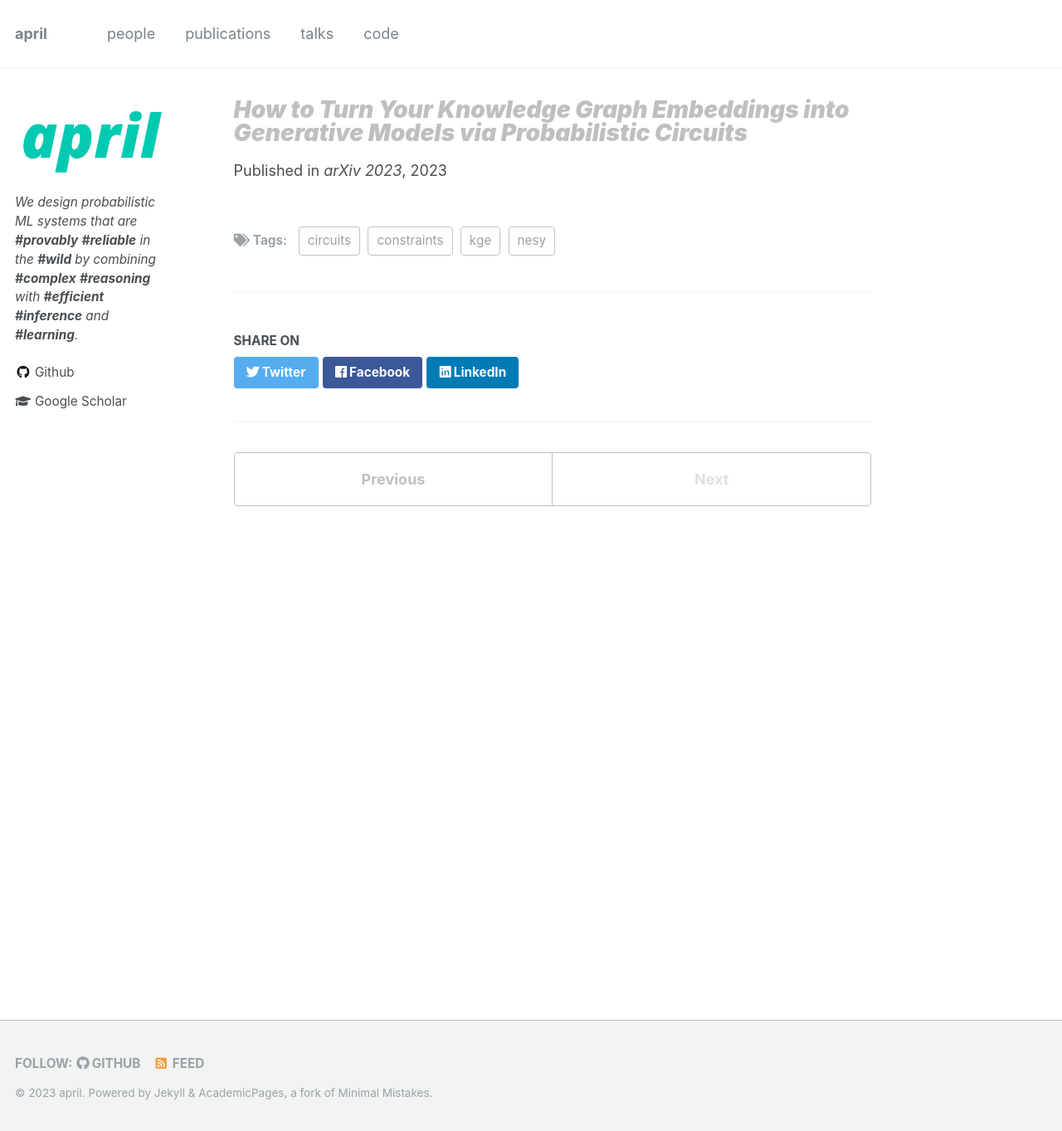
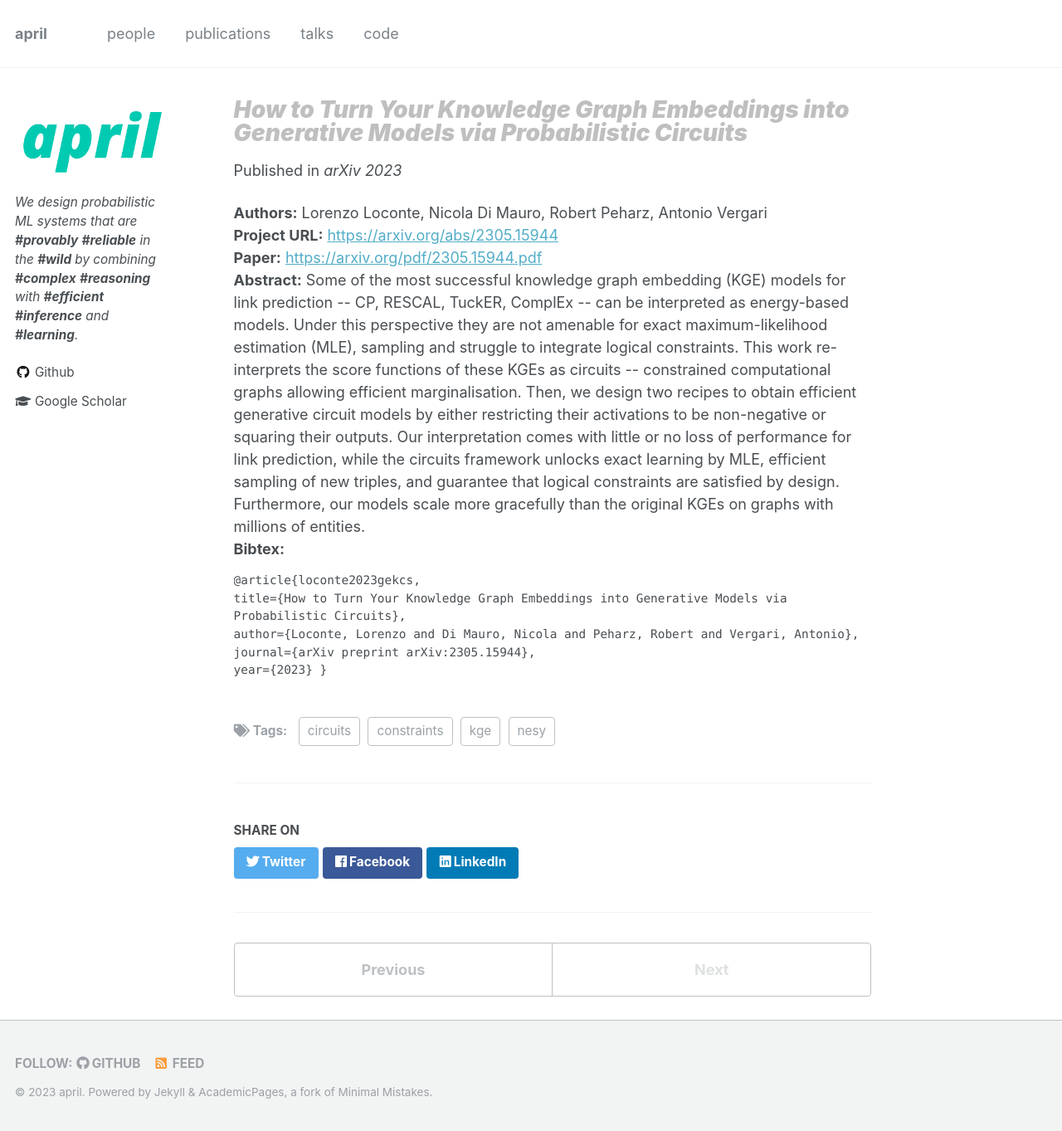
Before and after one commit to april-tools/april-tools.github.io, a Jekyll site: the page built from _publications/loconte2023gekcs.md, in a window 1280 px wide and 1363 px high. Shown: the whole window at 83% size. Built offline with Jekyll 4.4.1, drawn with Linux system fonts in a browser that asks for light colours; nearby versions of some CDN libraries.

Commit message:
Initial support full project pages

```diff
--- a/_layouts/single.html
+++ b/_layouts/single.html
@@ -37,20 +37,34 @@ layout: default
         {% if page.collection == 'teaching' %}
           <p> {{ page.type }}, <i>{{ page.venue }}</i>, {{ page.date | default: "1900-01-01" | date: "%Y" }} </p>
         {% elsif page.venue and page.date %}
-          <p>Published in <i>{{ page.venue }}</i>, {{ page.date | default: "1900-01-01" | date: "%Y" }} </p>
+          <p>Published in <i>{{ page.venue }}</i> </p>
         {% elsif page.date %}
           <p class="page__date"><strong><i class="fa fa-fw fa-calendar" aria-hidden="true"></i> {{ site.data.ui-text[site.locale].date_label | default: "Published:" }}</strong> <time datetime="{{ page.date | date_to_xmlschema }}">{{ page.date | default: "1900-01-01" | date: "%B %d, %Y" }}</time></p>
         {% endif %}
 
 
-        {% if page.citation and page.paperurl %}
+        <!-- {% if page.citation and page.paperurl %}
           <p>Recommended citation: {{ page.citation }} <a href="{{ page.paperurl }}"><u>{{ page.paperurl }}</u></a></p>
         {% elsif page.citation %}
           <p>Recommended citation: {{ page.citation }} </p>
-        {% endif %}
+        {% endif %} -->
 
         </header>
       {% endunless %}
+
+      <div class="paper-attr"><b>Authors:</b> {{page.authors}}</div>
+      <div class="paper-attr"><b>Project URL:</b> <a href="{{page.paperurl}}">{{page.paperurl}}</a></div>
+      {% if page.supplemental %}
+        <div class="paper-attr"><b>Main paper:</b> <a href="{{page.pdf}}">{{page.pdf}}</a></div>
+        <div class="paper-attr"><b>Supplemental:</b> <a href="{{page.supplemental}}">{{page.supplemental}}</a></div>
+      {% else %}
+        <div class="paper-attr"><b>Paper:</b> <a href="{{page.pdf}}">{{page.pdf}}</a></div>
+      {% endif %}
+      {% if page.code %}<div class="paper-attr"><b>Code:</b> <a href="{{page.code}}">{{page.code}}</a></div>{% endif %}
+      {% if page.poster %}<div class="paper-attr"><b>Poster:</b> <a href="{{page.poster}}">{{page.poster}}</a></div>{% endif %}
+      {% if page.video %}<div class="paper-attr"><b>Talk:</b> <a href="{{page.video}}">{{page.video}}</a></div>{% endif %}
+      {% if page.abstract %}<div class="paper-attr"><b>Abstract:</b> {{page.abstract}}</div>{% endif %}
+      {% if page.bibtex %}<div class="paper-attr"><b>Bibtex:</b><br/> <pre>{{page.bibtex}}</pre></div>{% endif %}
 
       <section class="page__content" itemprop="text">
         {{ content }}
--- a/_publications/loconte2023gekcs.md
+++ b/_publications/loconte2023gekcs.md
@@ -8,14 +8,14 @@ tags: nesy kge circuits constraints
 image: "/images/papers/loconte2023gekcs/gekcs.png"
 spotlight: "/images/papers/loconte2023gekcs/gekcs-spotlight.png"
 authors: "Lorenzo Loconte, Nicola Di Mauro, Robert Peharz, Antonio Vergari"
-url: "https://arxiv.org/abs/2305.15944"
+paperurl: "https://arxiv.org/abs/2305.15944"
 pdf: "https://arxiv.org/pdf/2305.15944.pdf"
 venue: "arXiv 2023"
 code:
 excerpt: "KGE models such as CP, RESCAL, TuckER, ComplEx can be re-interpreted as circuits to unlock their generative capabilities, scaling up inference and learning and guaranteeing the satisfaction of logical constraints by design."
 abstract: "Some of the most successful knowledge graph embedding (KGE) models for link prediction -- CP, RESCAL, TuckER, ComplEx -- can be interpreted as energy-based models. Under this perspective they are not amenable for exact maximum-likelihood estimation (MLE), sampling and struggle to integrate logical constraints. This work re-interprets the score functions of these KGEs as circuits -- constrained computational graphs allowing efficient marginalisation. Then, we design two recipes to obtain efficient generative circuit models by either restricting their activations to be non-negative or squaring their outputs. Our interpretation comes with little or no loss of performance for link prediction, while the circuits framework unlocks exact learning by MLE, efficient sampling of new triples, and guarantee that logical constraints are satisfied by design. Furthermore, our models scale more gracefully than the original KGEs on graphs with millions of entities. "
 supplemental:
-bibtex: "@article{loconte2023gekcs,
+bibtex: "@article{loconte2023gekcs,<br/>
   title={How to Turn Your Knowledge Graph Embeddings into Generative Models via Probabilistic Circuits},<br/>
   author={Loconte, Lorenzo and Di Mauro, Nicola and Peharz, Robert and Vergari, Antonio},<br/>
   journal={arXiv preprint arXiv:2305.15944},<br/>
```
Also changed, not shown: _includes/archive-single.html (+9 -9 lines), _publications/ahmed2022spl.md (+1 -1 lines), _publications/vergari2011atlas.md (+1 -1 lines).
